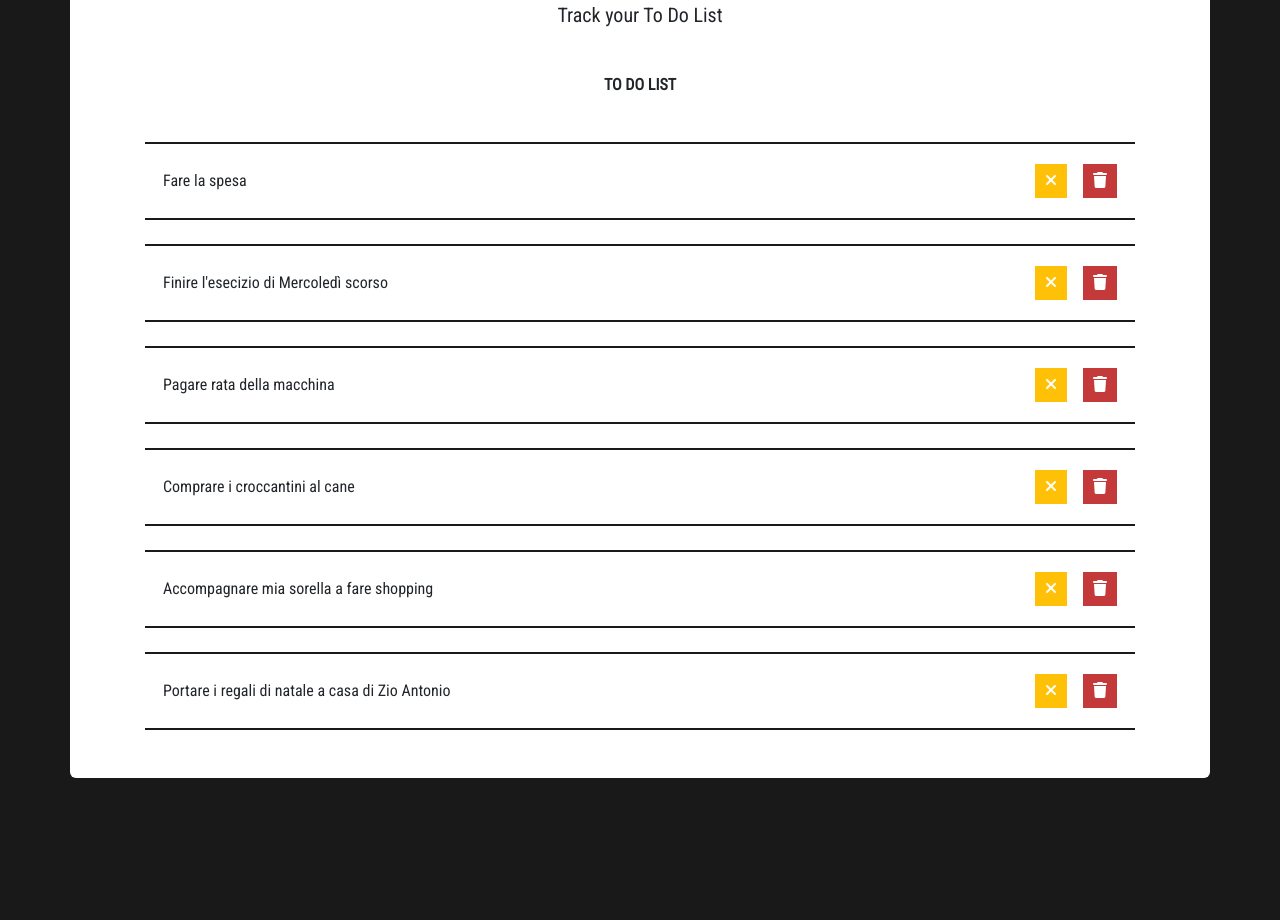
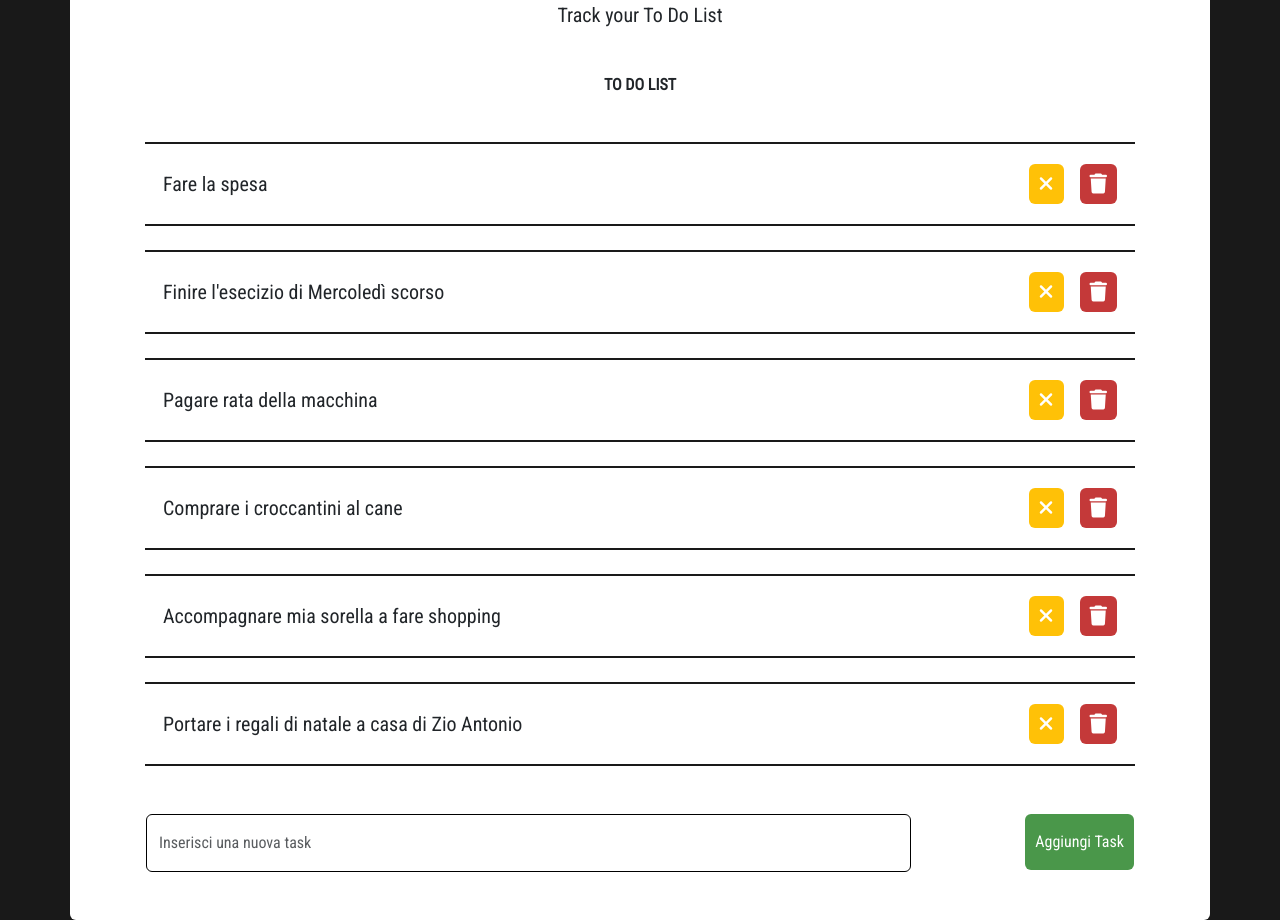
Before and after one commit to zGiusee/vue-todolist, a plain HTML site: page index.html in a window 1280 px wide. Shown: the part 197-1117 px from the top of the page. Before the commit the page ends 975 px from the top, so only its background shows below. Drawn offline with nearby package versions, Linux system fonts and the light colour scheme.

Commit message:
[UPDATE] MILESTONE 3 DONE

```diff
--- a/index.html
+++ b/index.html
@@ -51,18 +51,18 @@
                             <ul class="list-unstyled my-list">
 
                                 <!-- LI ELEMENT -->
-                                <li class="my-border my-4 " v-for="(task, index) in todoList">
+                                <li class="my-border my-4 fs-5" v-for="(task, index) in todoList">
 
                                     <div class="d-flex justify-content-between align-items-center">
                                         <div class="mx-2" :class="todoList[index].done == true ? 'text-decoration-line-through' : ''">
                                             {{ task.text }}
                                         </div>
                                         <div>
-                                            <button class="my-btn mx-2" :class="todoList[index].done == true ? 'my-bg-green' : 'bg-warning'" @click="todoList[index].done = !todoList[index].done">
+                                            <button class="my-btn mx-2 rounded" :class="todoList[index].done == true ? 'my-bg-green' : 'bg-warning'" @click="todoList[index].done = !todoList[index].done">
                                                 <i class="fa-solid text-white" :class="todoList[index].done == true ? 'fa-check' : 'fa-times'"></i>
                                             </button>
 
-                                            <button class="my-btn mx-2 my-bg-red" @click="deleteTask(index)">
+                                            <button class="my-btn mx-2 rounded my-bg-red" @click="deleteTask(index)">
                                                 <i class="fa-solid fa-trash text-white"></i>
                                             </button>
                                         </div>
@@ -71,6 +71,22 @@
                                 </li>
                                 <!-- END OF LI ELEMENT -->
                             </ul>
+                        </div>
+
+                        <!-- TASK LIST ADDING INPUT -->
+                        <div class="m-5 d-flex justify-content-between">
+                            <div class="w-75">
+                                <input
+                                    type="text"
+                                    name="newText"
+                                    class="form-control border-1 border-black mx-3 py-3"
+                                    v-model="newText"
+                                    placeholder="Inserisci una nuova task"
+                                >
+                            </div>
+                            <div >
+                                <button class="my-btn my-bg-green text-white rounded py-3 mx-3" @click="addTask">Aggiungi Task</button>
+                            </div>
                         </div>
 
                     </div>
--- a/js/script.js
+++ b/js/script.js
@@ -5,6 +5,11 @@ createApp({
     data(){
         return {
 
+            // DEFINISCO LA VARIABILE CHE MI PERMETTA DI
+            // RECUPERARE IL VARIABILE RICEVUTO DALL'INPUT
+            newText: '',
+
+            // DEFINISCO L'ARRAY DI OGGETTI
             todoList: [
                 {
                     text: 'Fare la spesa',
@@ -46,6 +51,18 @@ createApp({
                 this.todoList.splice(index,1);
             }
         },
+        // DEFINISCO LA FUNZIONE CHE AGGIUNGA NUOVE TASK ALLA PAGINA
+        addTask(){
+
+            let obj = {
+                text: this.newText,
+                done: false
+            };
+
+            this.todoList.push(obj);
+
+            this.newText = '';
+        },
 
     },
 }).mount('#app')
```
